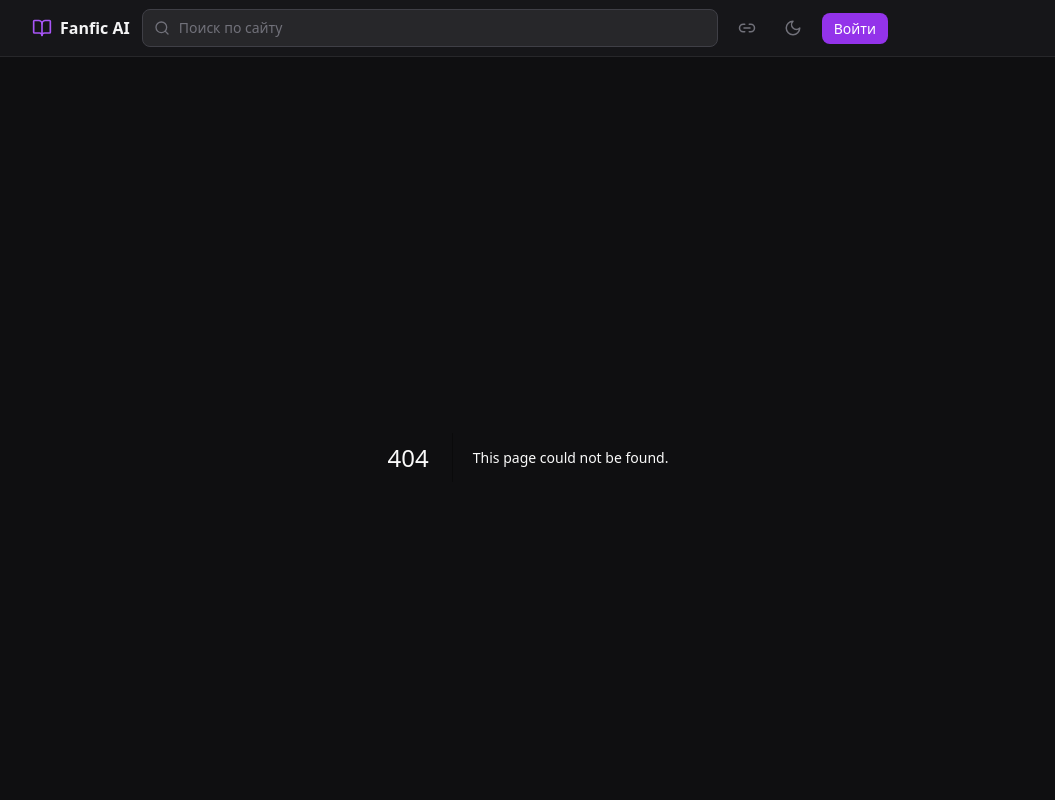
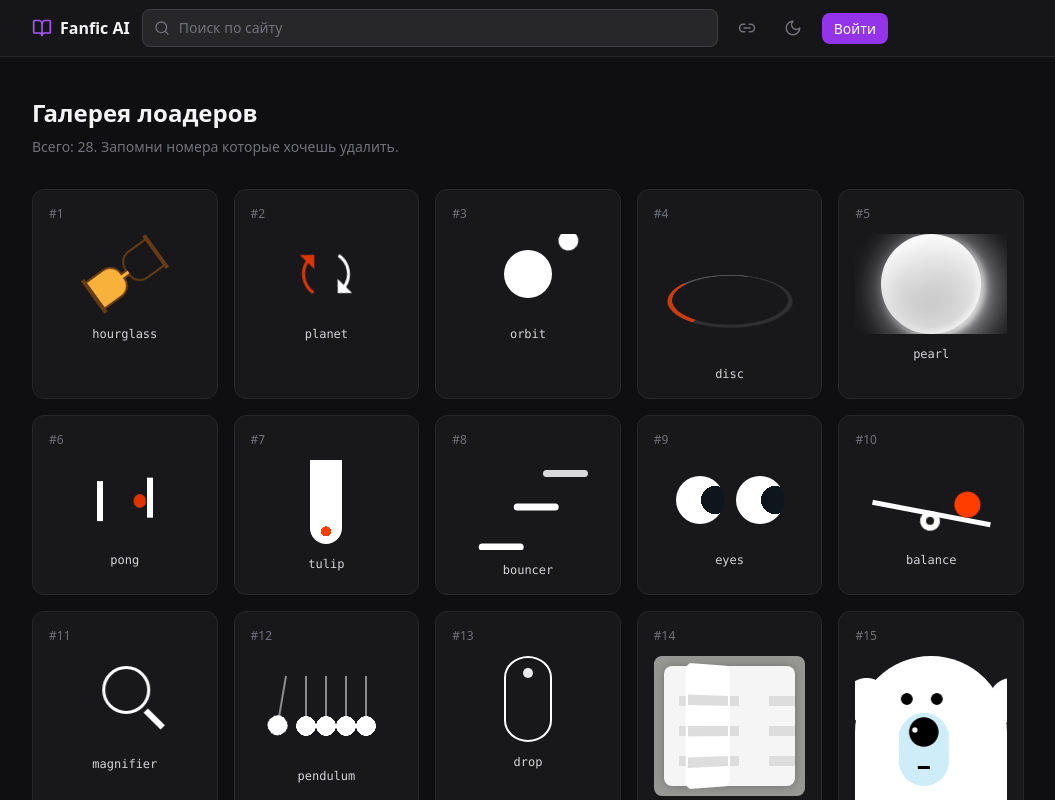
Before and after one commit to XelioX20/fanfic-ai-platform, a Next.js app: page /loaders in a window 1280 px wide. Before the commit this address had no page. Shown: the top 800 px of the page, without its empty margins (112-1167 px from the left). Built offline with nearby package versions, Linux system fonts and the light colour scheme.

Commit message:
feat: loader gallery page at /loaders — shows all 28 loaders with numbers

```diff
--- /dev/null
+++ b/src/app/loaders/page.tsx
@@ -0,0 +1,49 @@
+'use client'
+import { CauldronLoader } from '@/components/ui/loaders/CauldronLoader'
+import styles from '@/components/ui/loaders.module.css'
+
+const SIMPLE: string[] = [
+  'hourglass', 'planet', 'orbit', 'disc', 'pearl',
+  'pong', 'tulip', 'bouncer', 'eyes', 'balance',
+  'magnifier', 'pendulum', 'drop', 'book', 'face',
+  'pan', 'bars', 'gear', 'stickball', 'treadmill',
+  'diamond', 'ripple', 'eightbit', 'elevator', 'rings',
+  'pawprints', 'duck',
+]
+
+type ComplexEntry = { name: string; Component: React.ComponentType }
+const COMPLEX: ComplexEntry[] = [
+  { name: 'cauldron', Component: CauldronLoader },
+]
+
+export default function LoadersPage() {
+  return (
+    <main className="max-w-5xl mx-auto px-4 py-10">
+      <h1 className="text-2xl font-bold text-zinc-100 mb-2">Галерея лоадеров</h1>
+      <p className="text-zinc-500 text-sm mb-8">Всего: {SIMPLE.length + COMPLEX.length}. Запомни номера которые хочешь удалить.</p>
+
+      <div className="grid grid-cols-2 sm:grid-cols-3 md:grid-cols-4 lg:grid-cols-5 gap-4">
+        {SIMPLE.map((name, i) => (
+          <div key={name} className="bg-zinc-900 border border-zinc-800 rounded-xl p-4 flex flex-col items-center gap-3 hover:border-zinc-600 transition-colors">
+            <div className="text-xs text-zinc-500 self-start">#{i + 1}</div>
+            <div className="flex items-center justify-center min-h-[80px] w-full overflow-hidden">
+              <div className={(styles as Record<string, string>)[name]} role="presentation" />
+            </div>
+            <p className="text-zinc-300 text-xs font-mono">{name}</p>
+          </div>
+        ))}
+        {COMPLEX.map(({ name, Component }, i) => (
+          <div key={name} className="bg-zinc-900 border border-zinc-800 rounded-xl p-4 flex flex-col items-center gap-3 hover:border-zinc-600 transition-colors">
+            <div className="text-xs text-zinc-500 self-start">#{SIMPLE.length + i + 1}</div>
+            <div className="flex items-center justify-center min-h-[80px] w-full overflow-hidden">
+              <Component />
+            </div>
+            <p className="text-zinc-300 text-xs font-mono">{name}</p>
+          </div>
+        ))}
+      </div>
+
+      <p className="text-zinc-600 text-xs mt-8 text-center">Сообщи номер или название чтобы удалить.</p>
+    </main>
+  )
+}
```
